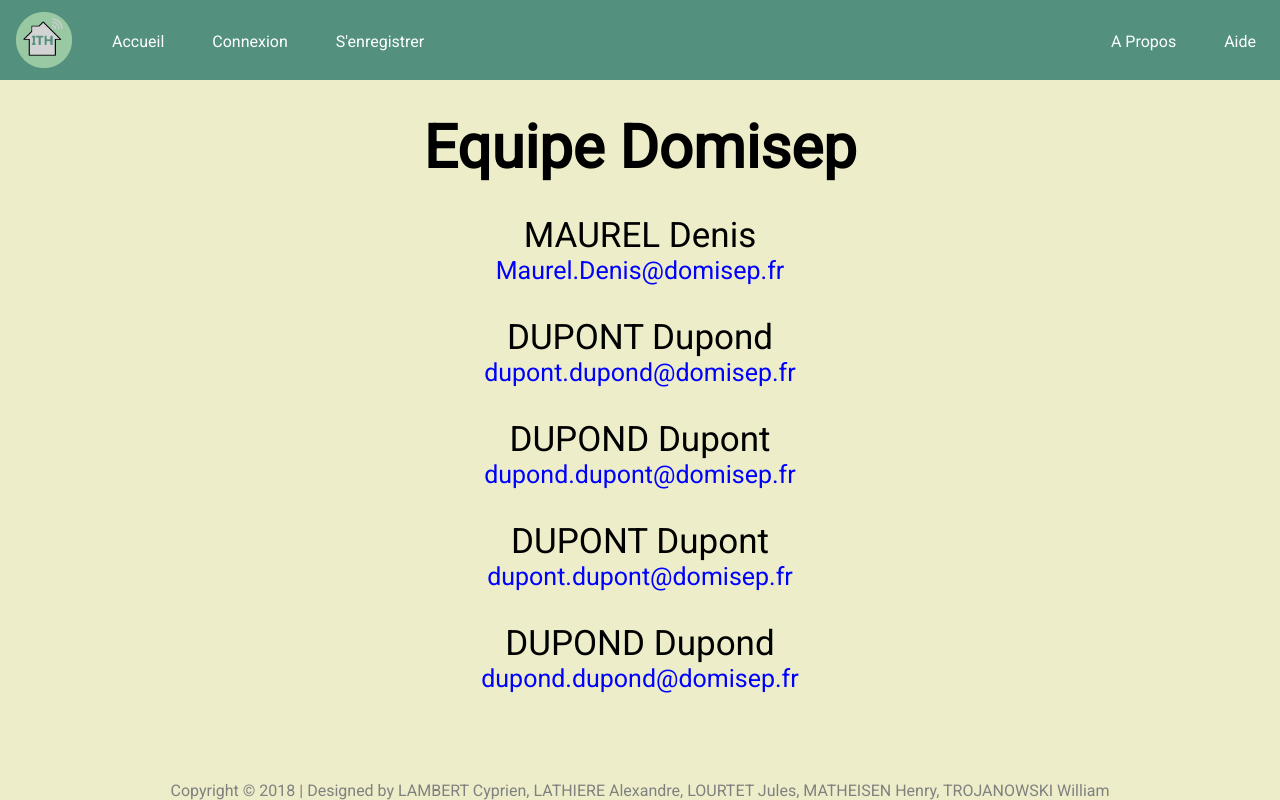
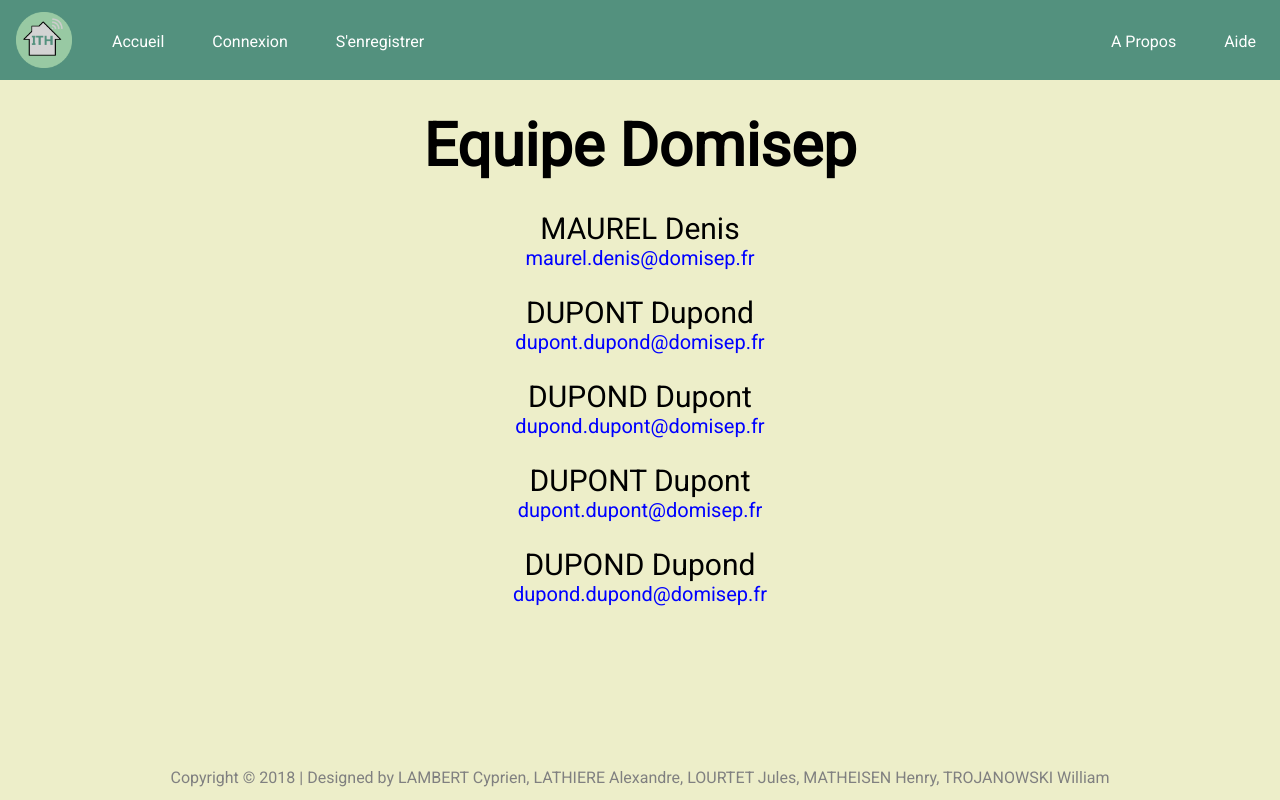
Before and after one commit to terencecode/ITH, a PHP site: page /ITH/apropos in a window 1280 px wide. Run offline with PHP 8.4, Linux system fonts and the light colour scheme; some libraries are stand-ins or nearby versions.

Commit message:
footer de la page a propos à checker

```diff
--- a/app/Vues/vueApropos.php
+++ b/app/Vues/vueApropos.php
@@ -2,45 +2,32 @@
 <?php $this->titre = "A Propos"; ?>
 
 <div id="body">
-    <div class="row">
+    <div class="row infos">
         <div id="form-container" class="col-xs-12 col-sm-12 col-md-12 col-lg-12">
             <!--Tableau nom/mail-->
-            <table>
-                <tr>
-                    <td><h1>Equipe Domisep</h1></td>
-                </tr>
-                <tr>
-                    <td class="equipe">MAUREL Denis</br>
-                        <p class="mail">Maurel.Denis@domisep.fr</p></td>
-                </tr>
-                <tr>
-                    <td class="equipe">DUPONT Dupond</br>
-                        <p class="mail">dupont.dupond@domisep.fr</p></td>
-                </tr>
-                <tr>
-                    <td class="equipe">DUPOND Dupont</br>
-                        <p class="mail">dupond.dupont@domisep.fr</p></td>
-                </tr>
-                <tr>
-                    <td class="equipe">DUPONT Dupont</br>
-                        <p class="mail">dupont.dupont@domisep.fr</p></td>
-                </tr>
-                <tr>
-                    <td class="equipe">DUPOND Dupond</br>
-                        <p class="mail">dupond.dupond@domisep.fr</p></td>
-                </tr>
+            <div>
+                    <h1>Equipe Domisep</h1>
+                    <div class="equipe">
+                        MAUREL Denis</br>
+                        <div class="mail">maurel.denis@domisep.fr</div>
+                    </div>
+                    <div class="equipe">DUPONT Dupond</br>
+                        <div class="mail">dupont.dupond@domisep.fr</div>
+                    </div>
+                    <div class="equipe">DUPOND Dupont</br>
+                        <div class="mail">dupond.dupont@domisep.fr</div>
+                    </div>
+                    <div class="equipe">DUPONT Dupont</br>
+                        <div class="mail">dupont.dupont@domisep.fr</div>
+                    </div>
+                    <div class="equipe">DUPOND Dupond</br>
+                        <div class="mail">dupond.dupond@domisep.fr</div>
+                    </div>
 
-            </table>
-
-        </div>
-    </div>
-    <div class="row 2">
-        <div id="form-container" class="col-xs-12 col-sm-12 col-md-12 col-lg-12">
-            <div class="footer">
-                <p>
-                    Copyright © 2018 | Designed by LAMBERT Cyprien, LATHIERE Alexandre, LOURTET Jules, MATHEISEN Henry, TROJANOWSKI William
-                </p>
             </div>
         </div>
     </div>
+    <div class="footer">
+        Copyright © 2018 | Designed by LAMBERT Cyprien, LATHIERE Alexandre, LOURTET Jules, MATHEISEN Henry, TROJANOWSKI William
+    </div>
 </div>
--- a/public/css/apropos.css
+++ b/public/css/apropos.css
@@ -1,33 +1,35 @@
-table{
+.infos{
     text-align: center;
     width: 100%;
-    height: auto;
+    min-height: 86vh;
     cursor: default;
 }
 
 h1{
     padding-top: 15px;
+    padding-bottom: 5px;
     font-size: 60px;
 }
 
 
 .equipe{
-    padding-top: 30px;
-    font-size: 35px;
+    padding-top: 25px;
+    font-size: 30px;
 }
 
 .mail{
     color: blue;
-    font-size: 25px;
+    font-size: 20px;
 }
 
 .footer {
-    position: fixed;
+    position: relative;
     left: 0;
     bottom: 0;
     width: 100%;
     color: gray;
     text-align: center;
+    padding: 0 !important;
 }
 
 #2{
```
